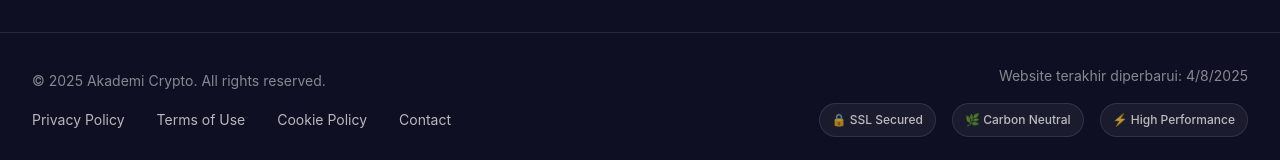
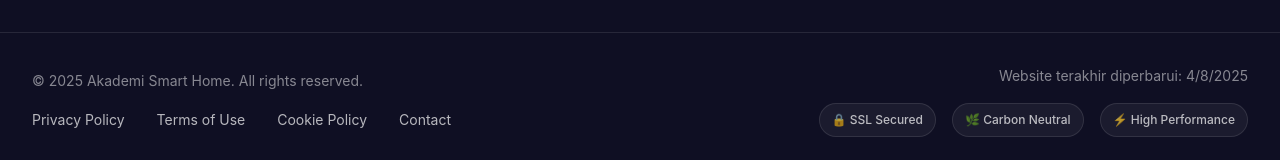
Before and after one commit to michael-888777/smart-home-landing2, a React (Vite) app: page / in a window 1280 px wide. Shown: the part 4513-4673 px from the top of the page. Built offline with nearby package versions, Linux system fonts and the light colour scheme.

Commit message:
Update 22 Footer.jsx

```diff
--- a/src/components/Footer.jsx
+++ b/src/components/Footer.jsx
@@ -152,7 +152,7 @@
         <div className="footer-container">
           <div className="footer-bottom-content">
             <div className="footer-legal">
-              <p>&copy; 2025 Akademi Crypto. All rights reserved.</p>
+              <p>&copy; 2025 Akademi Smart Home. All rights reserved.</p>
               <div className="legal-links">
                 <Link to="/privacy" className="legal-link">Privacy Policy</Link>
                 <Link to="/terms" className="legal-link">Terms of Use</Link>
```
